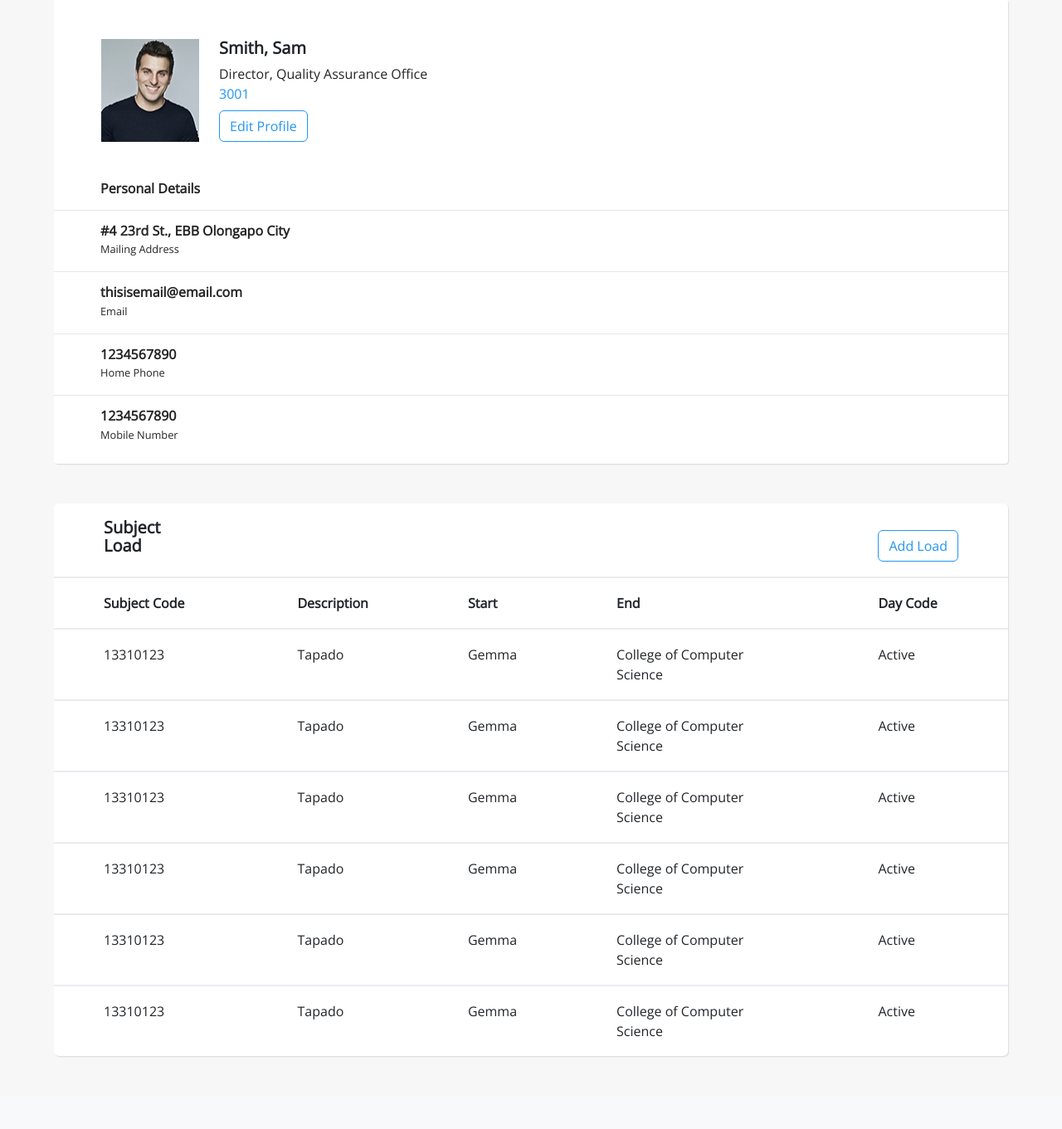
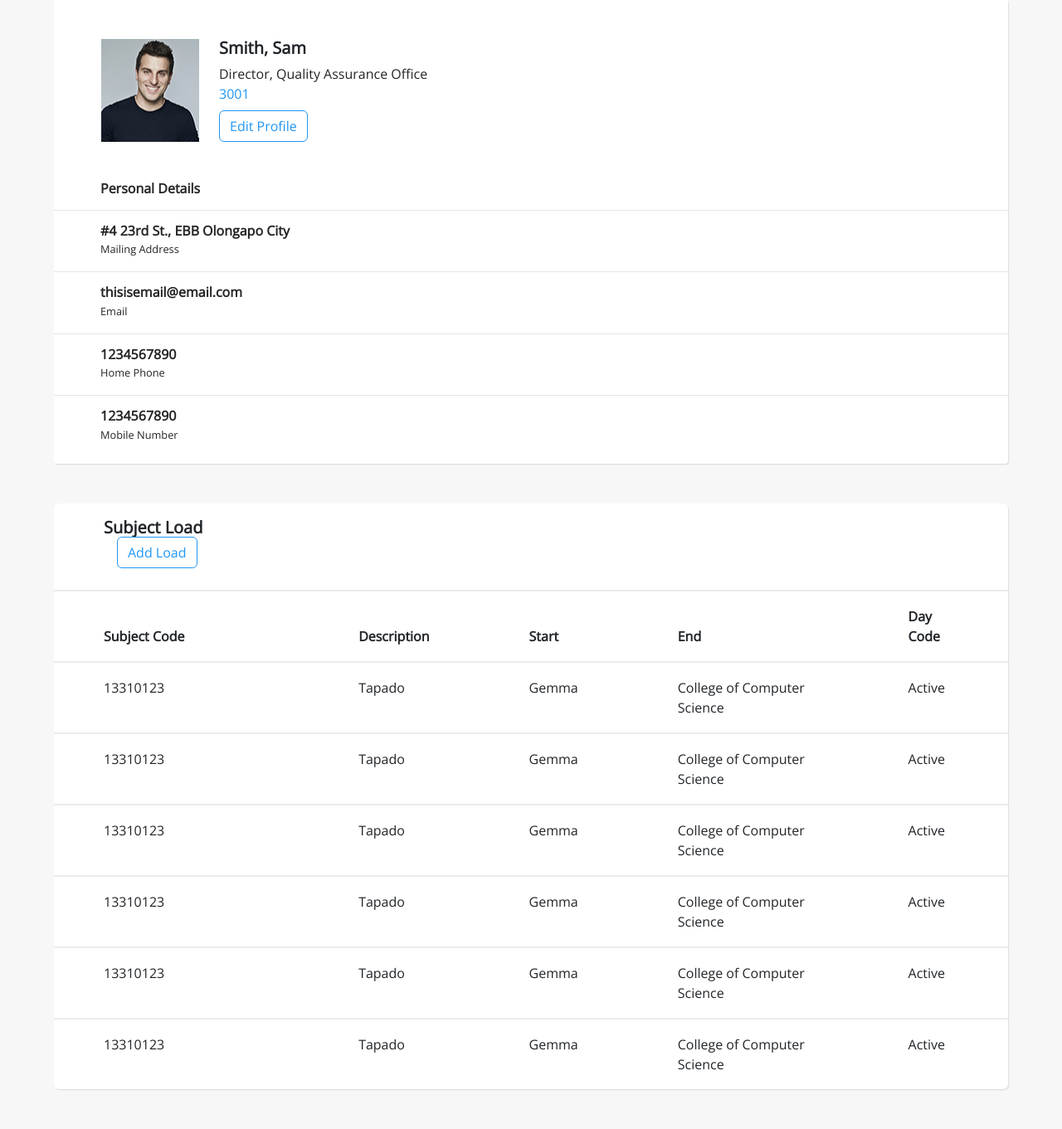
Before and after one commit to kennethvargas23/hris_development-1, a CodeIgniter app: page /database/index.php/sample/profile in a window 1280 px wide. Shown: the part 164-1525 px from the top of the page at 83% size. Before the commit the page ends 1438 px from the top, so only its background shows below. Run offline with CodeIgniter, Linux system fonts and the light colour scheme; data that the repository does not hold is empty; some libraries are stand-ins or nearby versions.

```diff
--- a/application/views/sample_view.php
+++ b/application/views/sample_view.php
@@ -74,12 +74,16 @@
 	<table class="table table-hover c-raduis shadow-light mt-5 mb-5 border-0 ">
 			<thead>
 				<tr>
-					<th class="border-0" scope="col"><h5 class="f-bold">Subject Load</h5></th>
-					<th class="border-0"></th>
+					<th class="border-0" scope="col"><h5 class="f-bold">
+					 Subject Load
+					 <button type="button" class="btn btn-post ml-3 f-normal c-raduis">Add Load</button></h5></th>
+					<th class="border-0">
+
+					</th>
 					<th class="border-0"></th>
 					<th class="border-0"></th>
 					<th class="border-0">
-						<button type="button" class="btn btn-post f-normal c-raduis">Add Load</button>
+
 					</th>
 				</tr>
 			</thead>
```
